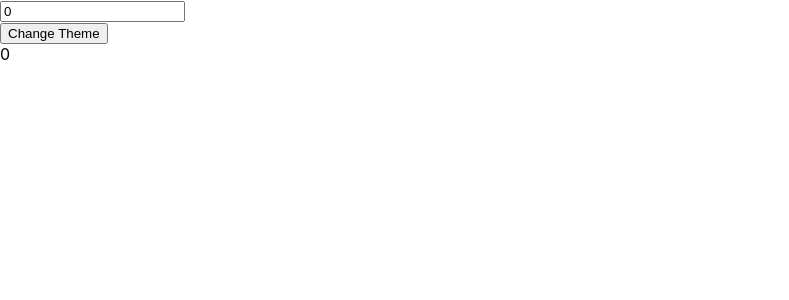
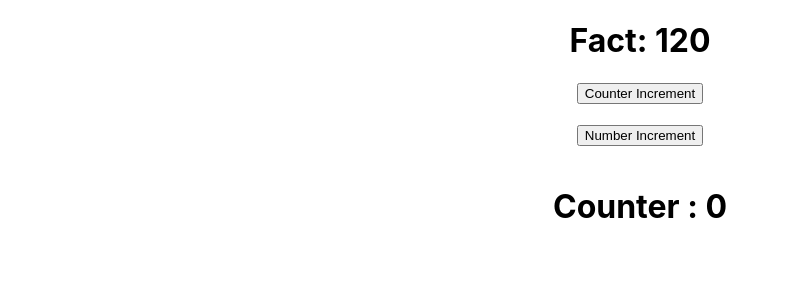
Before and after one commit to phanindravarma412/react-hooks, a React (Create React App) app: page / in a window 1280 px wide. Shown: the top 300 px of the page, without its empty margins (0-789 px from the left). Built offline with nearby package versions, Linux system fonts and the light colour scheme.

Commit message:
another example on use memo

```diff
--- a/src/App.js
+++ b/src/App.js
@@ -1,12 +1,12 @@
 import React, { Fragment } from "react";
 
 import "./App.css";
-import UseMemoExample from "./components/UseMemo/UseMemoExample";
+import UseMemoIncrement from "./components/UseMemo/UseMemoIncrement";
 
 function App() {
   return (
     <Fragment>
-      <UseMemoExample />
+      <UseMemoIncrement />
     </Fragment>
   );
 }
--- /dev/null
+++ b/src/components/UseMemo/UseMemoIncrement.js
@@ -0,0 +1,30 @@
+import React, { useState, useMemo } from "react";
+
+const UseMemoIncrement = (props) => {
+  const [counter, setCounter] = useState(0);
+  const [number, setNumber] = useState(5);
+
+  const Factorial = useMemo(() => fact(number), [number]);
+
+  return (
+    <center>
+        <h1>Fact: {Factorial}</h1>
+      <button onClick={() => setCounter(counter + 1)}>Counter Increment</button>
+      <br /> <br />
+      <button onClick={() => setNumber(number + 1)}>Number Increment</button>
+      <br /> <br />
+      <h1>Counter : {counter}</h1>
+    </center>
+  );
+};
+
+const fact = (n) => {
+  let output = 1;
+  for (var i = n; i >= 1; i--) {
+    output = output * i;
+  }
+
+  return output;
+};
+
+export default UseMemoIncrement;
```
